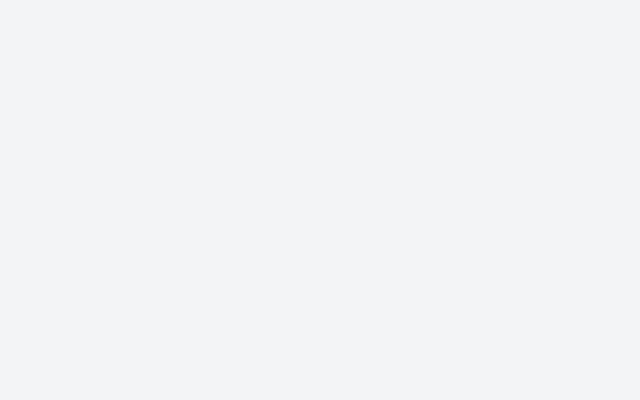
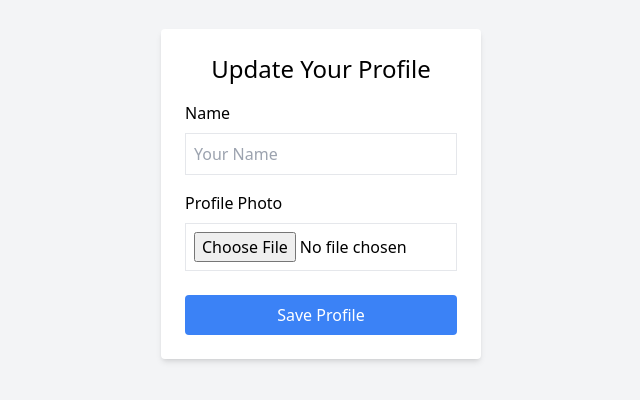
Before and after one commit to isaac-evs/neurotype, a React (Vite) app in the folder frontend/neurotype/: page /profile in a window 1280 px wide. Before the commit this address had no page. Shown: the part 206-606 px from the top of the page, without its empty margins (319-959 px from the left). Built offline with nearby package versions, Linux system fonts and the light colour scheme; sample sign-in values are in the browser's storage.

Commit message:
fixed profile endpoint

```diff
--- a/frontend/neurotype/src/pages/LoginPage.jsx
+++ b/frontend/neurotype/src/pages/LoginPage.jsx
@@ -24,7 +24,7 @@ export const LoginPage = () => {
       });
 
       login(response.data.access_token);
-      navigate("/");
+      navigate("/dashboard");
     } catch (error) {
       console.error("Login error:", error);
       alert("Invalid credentials");
--- /dev/null
+++ b/frontend/neurotype/src/pages/ProfilePage.jsx
@@ -0,0 +1,77 @@
+// src/pages/ProfilePage.jsx
+import React, { useState, useContext } from "react";
+import axiosInstance from "../api/axiosInstance";
+import { AuthContext } from "../context/AuthContext";
+import { useNavigate } from "react-router-dom";
+
+export const ProfilePage = () => {
+  const navigate = useNavigate();
+  const { token } = useContext(AuthContext);
+  const [name, setName] = useState("");
+  const [file, setFile] = useState(null);
+
+  const handleSubmit = async (e) => {
+    e.preventDefault();
+
+    try {
+      // Create a FormData object to handle file upload
+      const formData = new FormData();
+      if (name) formData.append("name", name);
+      if (file) formData.append("file", file);
+
+      // Make a PUT request to the /profile endpoint
+      await axiosInstance.put("/profile", formData, {
+        headers: {
+          "Content-Type": "multipart/form-data",
+          Authorization: `Bearer ${token}`,
+        },
+      });
+
+      alert("Profile updated successfully");
+      navigate("/dashboard"); // Redirect to the dashboard after updating profile
+    } catch (error) {
+      console.error(
+        "Profile update error:",
+        error.response?.data || error.message,
+      );
+      alert("Error updating profile");
+    }
+  };
+
+  return (
+    <div className="flex items-center justify-center h-screen bg-gray-100">
+      <form
+        className="bg-white p-6 rounded shadow-md w-80"
+        onSubmit={handleSubmit}
+        encType="multipart/form-data"
+      >
+        <h2 className="text-2xl mb-4 text-center">Update Your Profile</h2>
+        <div className="mb-4">
+          <label className="block mb-2">Name</label>
+          <input
+            type="text"
+            className="border p-2 w-full"
+            placeholder="Your Name"
+            value={name}
+            onChange={(e) => setName(e.target.value)}
+          />
+        </div>
+        <div className="mb-6">
+          <label className="block mb-2">Profile Photo</label>
+          <input
+            type="file"
+            className="border p-2 w-full"
+            accept="image/*"
+            onChange={(e) => setFile(e.target.files[0])}
+          />
+        </div>
+        <button
+          type="submit"
+          className="bg-blue-500 text-white p-2 w-full rounded"
+        >
+          Save Profile
+        </button>
+      </form>
+    </div>
+  );
+};
--- a/frontend/neurotype/src/pages/SelectPlanPage.jsx
+++ b/frontend/neurotype/src/pages/SelectPlanPage.jsx
@@ -26,7 +26,7 @@ export const SelectPlanPage = () => {
         },
       );
       alert("Plan selected successfully");
-      navigate("/dashboard"); // Redirect to the dashboard after selecting a plan
+      navigate("/profile"); // Redirect to the dashboard after selecting a plan
     } catch (error) {
       console.error(
         "Plan selection error:",
--- a/frontend/neurotype/src/routes/index.jsx
+++ b/frontend/neurotype/src/routes/index.jsx
@@ -14,12 +14,13 @@ import { NoteDetailPage } from "../pages/NoteDetailPage";
 import { RecommendationsPage } from "../pages/RecommendationsPage";
 import { DataExportPage } from "../pages/DataExportPage";
 import { SelectPlanPage } from "../pages/SelectPlanPage";
+import { ProfilePage } from "../pages/ProfilePage";
 import { PrivateRoute } from "../components/PrivateRoute";
 import { AuthContext } from "../context/AuthContext";
 import React, { useContext } from "react";
 
 export const AppRoutes = () => {
-  const { token, user } = useContext(AuthContext);
+  const { token } = useContext(AuthContext);
 
   return (
     <Router>
@@ -32,6 +33,10 @@ export const AppRoutes = () => {
           element={
             token ? <SelectPlanPage /> : <Navigate to="/login" replace />
           }
+        />
+        <Route
+          path="/profile"
+          element={token ? <ProfilePage /> : <Navigate to="/login" replace />}
         />
         <Route
           path="/dashboard"
```
